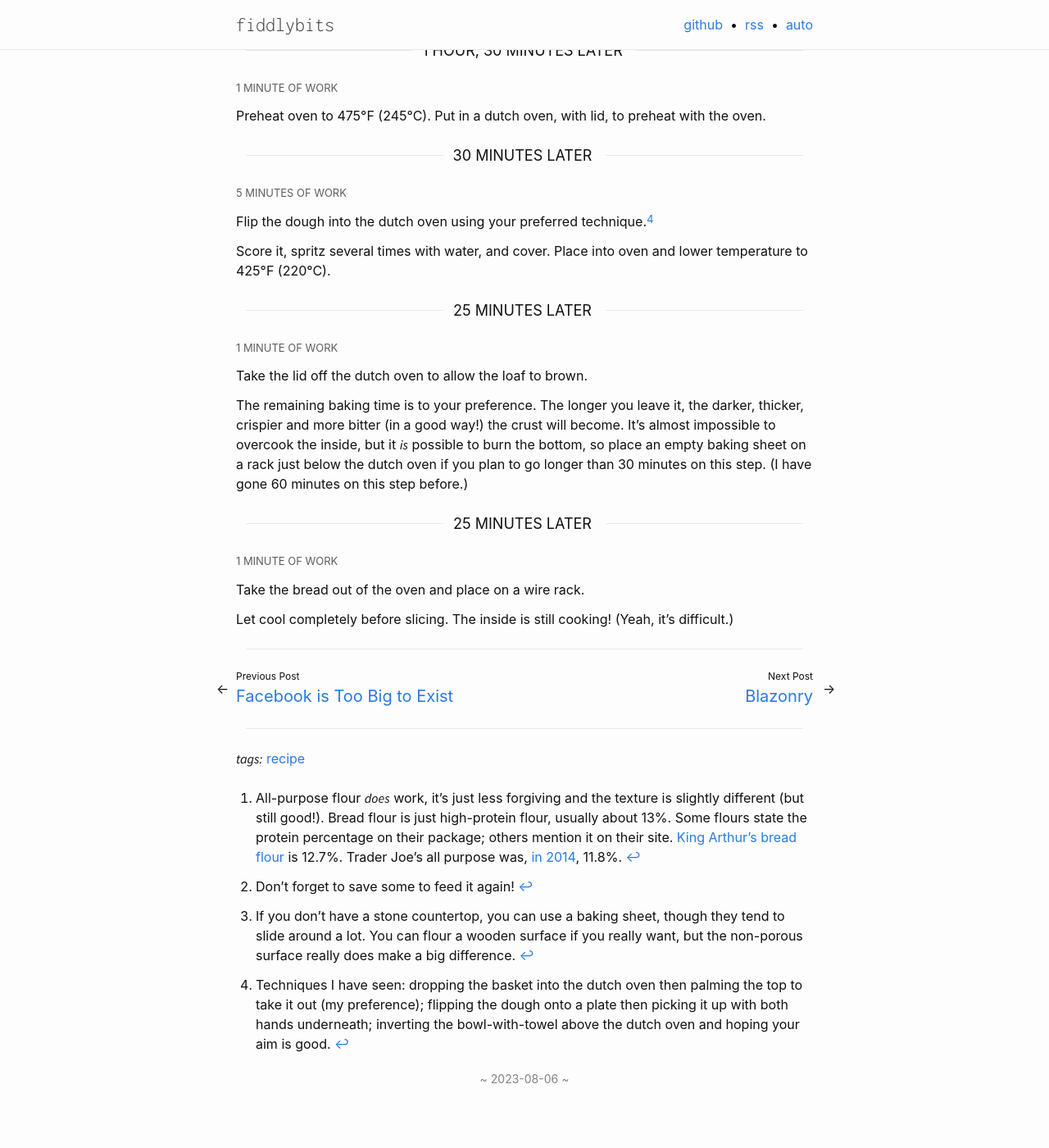
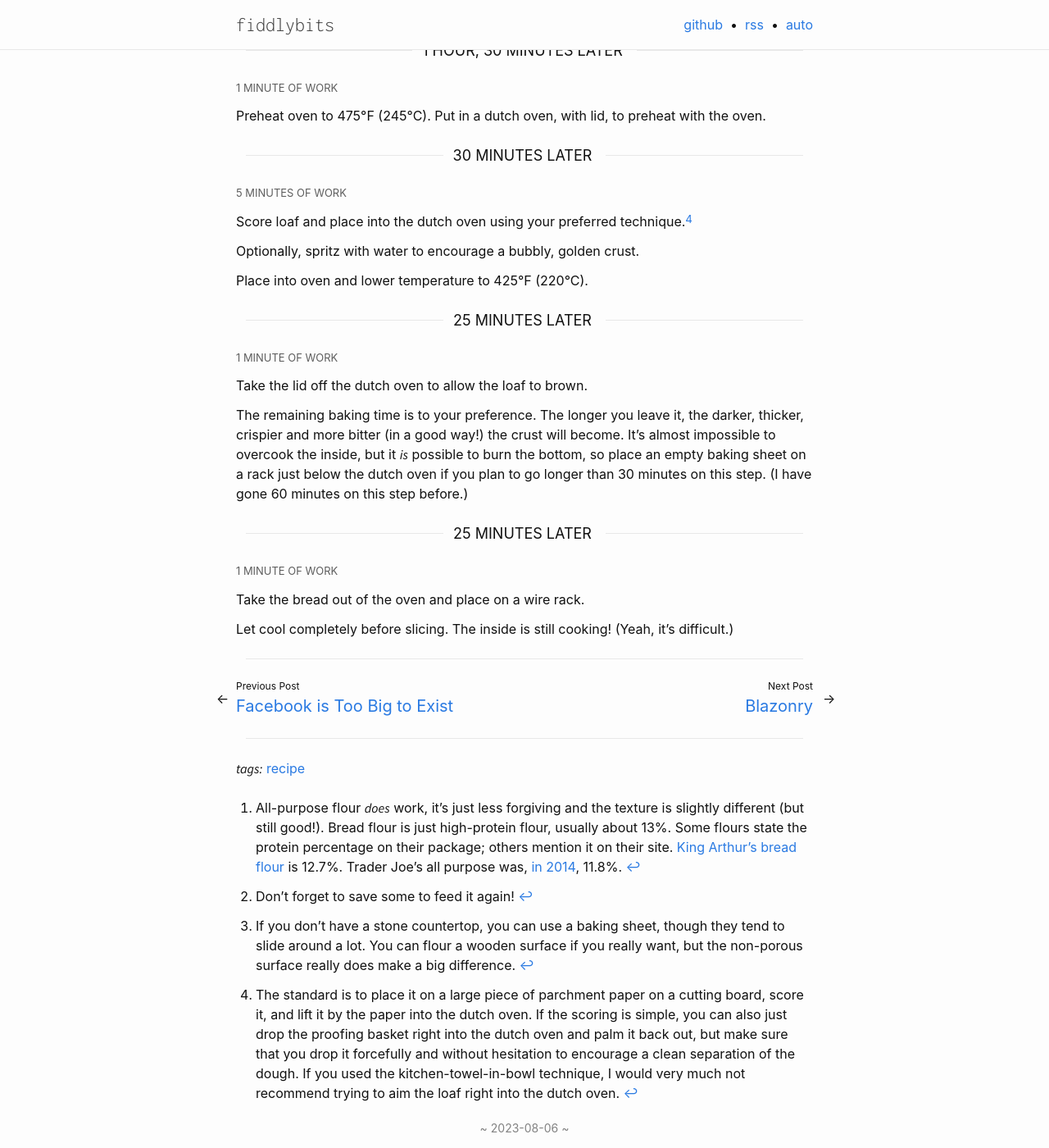
Before and after one commit to seansfkelley/seansfkelley.github.io, a Jekyll site: the page built from _posts/2023-08-06-literate-sourdough.md, in a window 1280 px wide and 1400 px high, scrolled down 1945 px. Shown: the whole window at 82% size. Built offline with Jekyll 4.4.1, drawn with Linux system fonts in a browser that asks for light colours; some web fonts are replaced; before the commit the page ends 3291 px from its top, so only the background shows below that; some of the changed text lies outside the part shown.

Commit message:
Clarify some bits about scoring and kneading.

```diff
--- a/_posts/2023-08-06-literate-sourdough.md
+++ b/_posts/2023-08-06-literate-sourdough.md
@@ -78,9 +78,11 @@ Preheat oven to 475°F (245°C). Put in a dutch oven, with lid, to preheat with
 
 {% literate_recipe_step wait="30m" duration="5m" %}
 
-Flip the dough into the dutch oven using your preferred technique.[^4]
+Score loaf and place into the dutch oven using your preferred technique.[^4]
 
-Score it, spritz several times with water, and cover. Place into oven and lower temperature to 425°F (220°C).
+Optionally, spritz with water to encourage a bubbly, golden crust.
+
+Place into oven and lower temperature to 425°F (220°C).
 
 {% literate_recipe_step wait="25m" duration="1m" %}
 
@@ -99,4 +101,4 @@ Let cool completely before slicing. The inside is still cooking! (Yeah, it's dif
 [^1]: All-purpose flour _does_ work, it's just less forgiving and the texture is slightly different (but still good!). Bread flour is just high-protein flour, usually about 13%. Some flours state the protein percentage on their package; others mention it on their site. [King Arthur's bread flour](https://shop.kingarthurbaking.com/items/bread-flour) is 12.7%. Trader Joe's all purpose was, [in 2014](https://www.pizzamaking.com/forum/index.php?topic=30417.msg305351#msg305351), 11.8%.
 [^2]: Don't forget to save some to feed it again!
 [^3]: If you don't have a stone countertop, you can use a baking sheet, though they tend to slide around a lot. You can flour a wooden surface if you really want, but the non-porous surface really does make a big difference.
-[^4]: Techniques I have seen: dropping the basket into the dutch oven then palming the top to take it out (my preference); flipping the dough onto a plate then picking it up with both hands underneath; inverting the bowl-with-towel above the dutch oven and hoping your aim is good.
+[^4]: The standard is to place it on a large piece of parchment paper on a cutting board, score it, and lift it by the paper into the dutch oven. If the scoring is simple, you can also just drop the proofing basket right into the dutch oven and palm it back out, but make sure that you drop it forcefully and without hesitation to encourage a clean separation of the dough. If you used the kitchen-towel-in-bowl technique, I would very much not recommend trying to aim the loaf right into the dutch oven.
```
Also changed, not shown: other parts of _posts/2023-08-06-literate-sourdough.md (+1 -1 lines).
